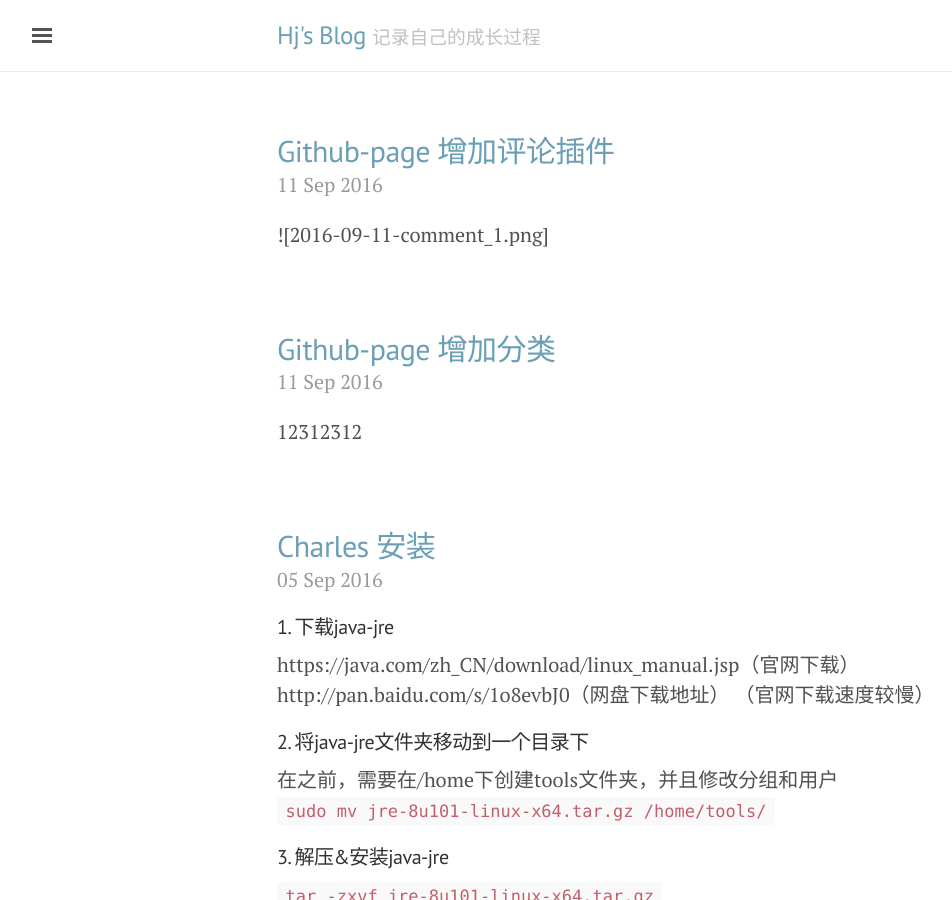
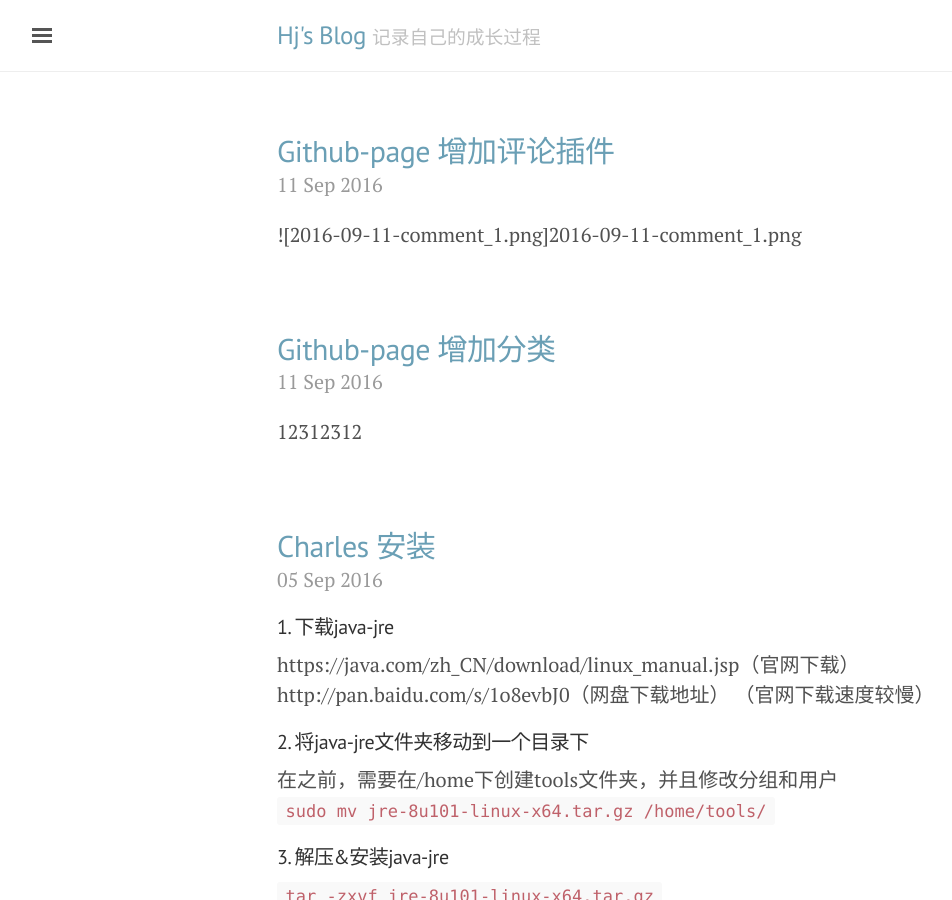
Before and after one commit to hxjiejie/jekyll_demo, a Jekyll site: the page built from index.html, in a window 1280 px wide and 900 px high. Shown: the whole window, without its empty margins (3-955 px from the left). Built offline with Jekyll 4.4.1, drawn with Linux system fonts in a browser that asks for light colours; the list of posts is cut into pages by our own code.

Commit message:
Update 2016-09-11-comment.md

```diff
--- a/_posts/2016-09-11-comment.md
+++ b/_posts/2016-09-11-comment.md
@@ -4,4 +4,4 @@ title: Github-page 增加评论插件
 category: github-page
 ---
 
-![2016-09-11-comment_1.png]
+![2016-09-11-comment_1.png]2016-09-11-comment_1.png
```
